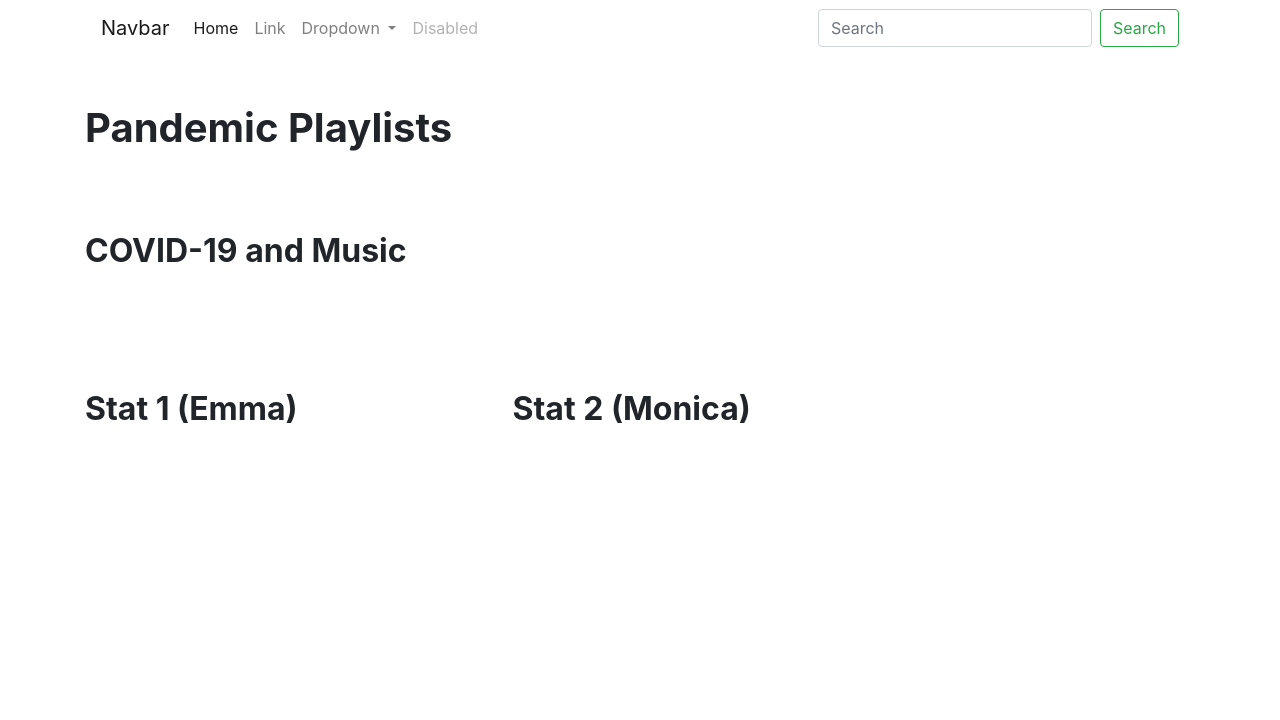
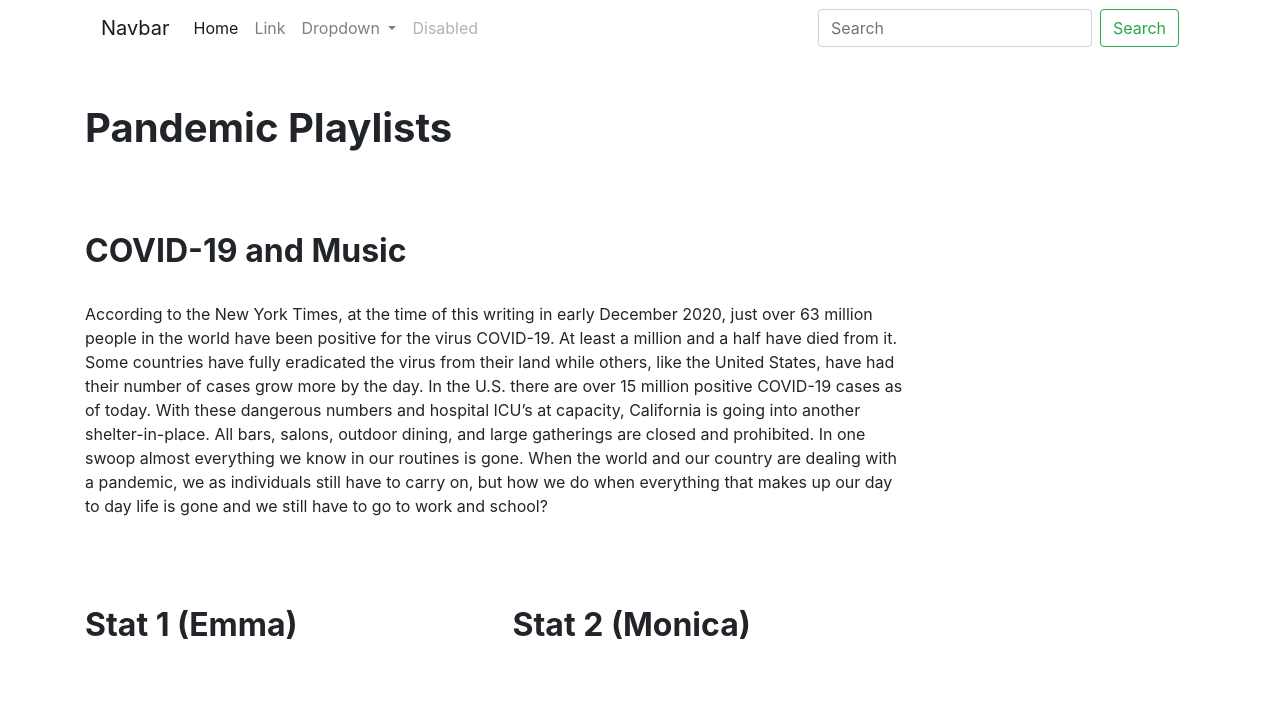
Before and after one commit to JoshueEchevarria/CST251Final, a plain HTML site: page home/index.html in a window 1280 px wide. Drawn offline with nearby package versions, Linux system fonts and the light colour scheme.

Commit message:
opening paragraph

```diff
--- a/home/index.html
+++ b/home/index.html
@@ -76,7 +76,7 @@
         <br>
         <h2><b>COVID-19 and Music</b></h2>
 				<br>
-				<p></p>
+				<p>According to the New York Times, at the time of this writing in early December 2020, just over 63 million people in the world have been positive for the virus COVID-19. At least a million and a half have died from it. Some countries have fully eradicated the virus from their land while others, like the United States, have had their number of cases grow more by the day. In the U.S. there are over 15 million positive COVID-19 cases as of today. With these dangerous numbers and hospital ICU’s at capacity, California is going into another shelter-in-place. All bars, salons, outdoor dining, and large gatherings are closed and prohibited. In one swoop almost everything we know in our routines is gone. When the world and our country are dealing with a pandemic, we as individuals still have to carry on, but how we do when everything that makes up our day to day life is gone and we still have to go to work and school?</p>
         <br>
 				<br>
         <!-- new bs4 grid -->
```
